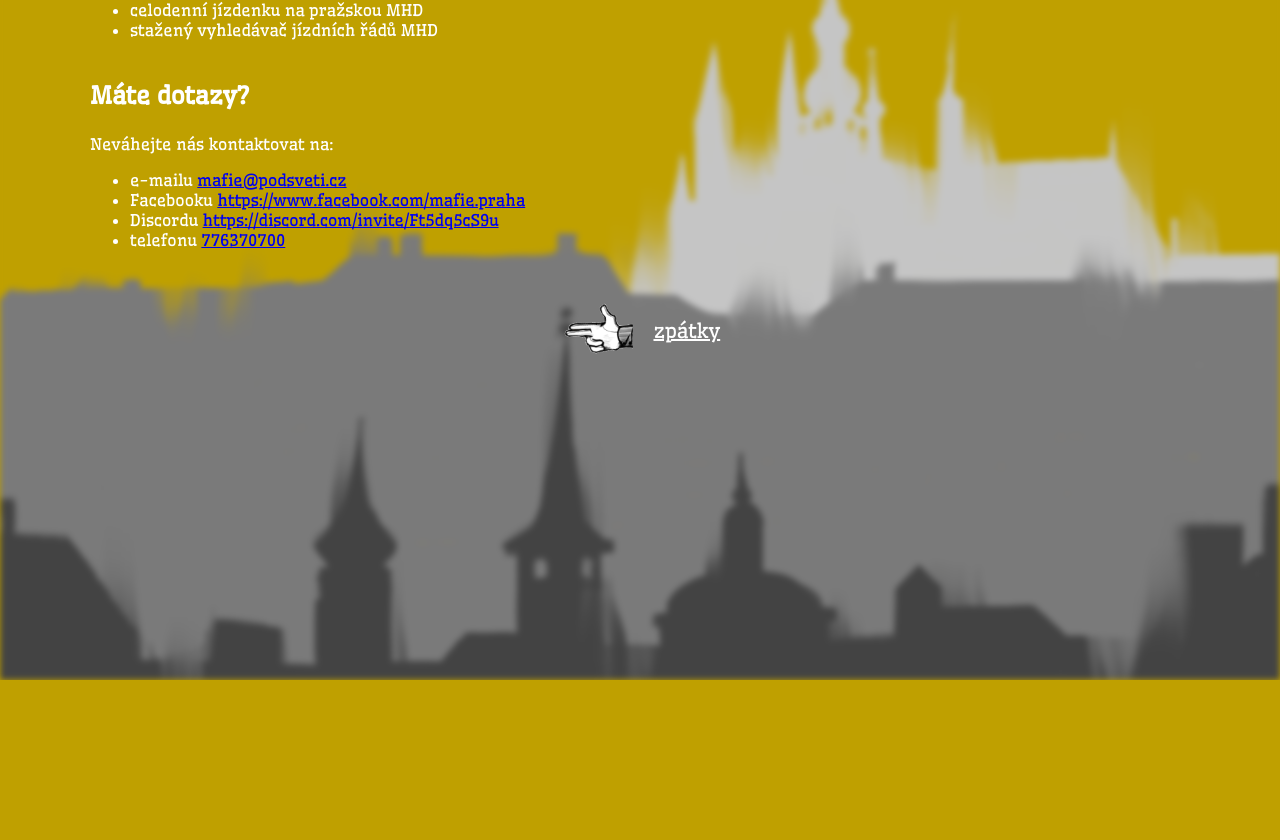
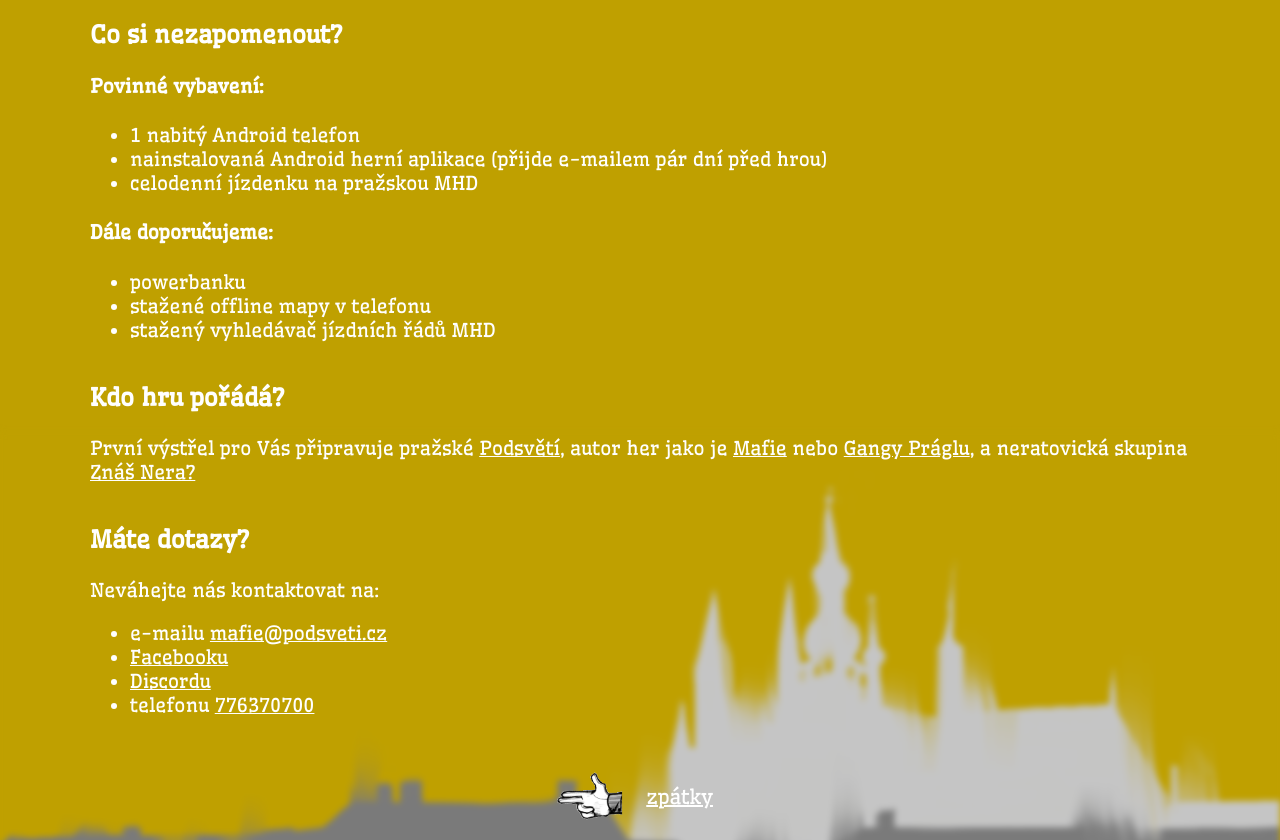
Before and after one commit to panda098/prvni-vystrel, a React (Create React App) app: page /pravidla in a window 1280 px wide. Shown: the part 1960-2800 px from the top of the page. Before the commit the page ends 2640 px from the top, so only its background shows below. Built offline with nearby package versions, Linux system fonts and the light colour scheme.

Commit message:
add links to rules

```diff
--- /dev/null
+++ b/src/Link.js
@@ -0,0 +1,13 @@
+export default function Link({ text, url }) {
+  return (
+    <a
+      style={{ color: "white" }}
+      href={url}
+      target="_blank"
+      without
+      rel="noreferrer"
+    >
+      {text}
+    </a>
+  );
+}
--- a/src/Rules.js
+++ b/src/Rules.js
@@ -1,4 +1,5 @@
 import leftHandIcon from "./images/hand_left_transparent.png";
+import Link from "./Link";
 
 export default function Rules() {
   return (
@@ -40,9 +41,9 @@ export default function Rules() {
 
         <h3>Pro koho hra je?</h3>
         <p>
-          Akce se mohou účastnit jednotlivci, nebo týmy o 2 až 5 hráčích.
-          (Doporučujeme absolvovat trasu ve více lidech, ale pokud jsi vlk
-          samotář, můžeš jít i sám.)
+          Hru doporučujeme absolvovat v týmu o 2 až 5 členech, ale pokud jsi vlk
+          samotář, můžeš jít i sám. Pokud tě trápí nedostatek kompliců, kteří by
+          s Tebou šli, uveď to v registraci a my už se o vše postaráme.
         </p>
 
         <h3>Jaký je princip hry?</h3>
@@ -91,7 +92,10 @@ export default function Rules() {
         <p>
           Registrace právě běží a poběží do čtvrtka 19. 10. 2023 do 23 hodin a
           59 minut. Případné změny v registraci prosím pište na e-mail{" "}
-          <a href="mailto:mafie@podsveti.cz?subject=První výstřel">
+          <a
+            className="link"
+            href="mailto:mafie@podsveti.cz?subject=První výstřel"
+          >
             mafie@podsveti.cz
           </a>
           . Počet týmů je omezen, tak s registrací neotálejte!
@@ -119,55 +123,79 @@ export default function Rules() {
             nainstalovaná Android herní aplikace (přijde e-mailem pár dní před
             hrou)
           </li>
+          <li>celodenní jízdenku na pražskou MHD</li>
         </ul>
         <h4>Dále doporučujeme:</h4>
         <ul>
           <li>powerbanku</li>
           <li>stažené offline mapy v telefonu</li>
-          <li>celodenní jízdenku na pražskou MHD</li>
           <li>stažený vyhledávač jízdních řádů MHD</li>
         </ul>
+
+        <h3>Kdo hru pořádá?</h3>
+        <p>
+          První výstřel pro Vás připravuje pražské{" "}
+          <Link
+            text={"Podsvětí"}
+            url={"https://www.facebook.com/mafie.praha"}
+          />
+          , autor her jako je{" "}
+          <Link text={"Mafie"} url={"https://mafie.podsveti.cz/"} /> nebo{" "}
+          <Link text={"Gangy Práglu"} url={"http://gangy2016.podsveti.cz/"} />,
+          a neratovická skupina{" "}
+          <Link text="Znáš Nera?" url="https://znasnera.webnode.cz/" />
+        </p>
 
         <h3>Máte dotazy?</h3>
         <p>Neváhejte nás kontaktovat na:</p>
         <ul style={{ marginBottom: 50 }}>
           <li>
             e-mailu{" "}
-            <a href="mailto:mafie@podsveti.cz?subject=První výstřel">
+            <a
+              className="link"
+              href="mailto:mafie@podsveti.cz?subject=První výstřel"
+            >
               mafie@podsveti.cz
             </a>
           </li>
           <li>
-            Facebooku{" "}
-            <a
-              target="_blank"
-              without
-              rel="noreferrer"
-              href="https://www.facebook.com/mafie.praha"
-            >
-              https://www.facebook.com/mafie.praha
-            </a>
+            <Link
+              text={"Facebooku"}
+              url={"https://www.facebook.com/mafie.praha"}
+            />
           </li>
           <li>
-            Discordu{" "}
-            <a
-              target="_blank"
-              without
-              rel="noreferrer"
-              href="https://discord.com/invite/Ft5dq5cS9u"
-            >
-              https://discord.com/invite/Ft5dq5cS9u
-            </a>
+            <Link
+              text={"Discordu"}
+              url={"https://discord.com/invite/Ft5dq5cS9u"}
+            />
           </li>
           <li>
-            telefonu <a href="tel:776370700">776370700</a>
+            telefonu{" "}
+            <a className="link" href="tel:776370700">
+              776370700
+            </a>
           </li>
         </ul>
 
-        <a className="link link--hand" href="/">
-          <img className="hand" src={leftHandIcon} alt="zpět na homepage" />
-          zpátky
-        </a>
+        <div>
+          <a className="link link--with-icon" href="/">
+            <img
+              className="link__icon"
+              src={leftHandIcon}
+              alt="zpět na homepage"
+            />
+            <span className="link__text">zpátky</span>
+          </a>
+          <a className="link link--with-icon" href="/registrace">
+            <span className="link__text">Registrace</span>
+            <img
+              className="link__icon rotateY-180"
+              src={leftHandIcon}
+              alt="přejít na registraci"
+            />
+          </a>
+        </div>
       </div>
       <div className="page-footer"></div>
     </div>
--- a/src/scss/index.scss
+++ b/src/scss/index.scss
@@ -1,38 +1,44 @@
-@import './variables.scss';
-@import './breakpoints.scss';
-@import './button.scss';
+@import "./variables.scss";
+@import "./breakpoints.scss";
+@import "./button.scss";
+@import "./link.scss";
 
 /* wellfleet-regular - latin_latin-ext */
 @font-face {
   font-display: swap; /* Check https://developer.mozilla.org/en-US/docs/Web/CSS/@font-face/font-display for other options. */
-  font-family: 'Wellfleet';
+  font-family: "Wellfleet";
   font-style: normal;
   font-weight: 400;
-  src: url('../fonts/wellfleet-v22-latin_latin-ext-regular.woff2') format('woff2'); /* Chrome 36+, Opera 23+, Firefox 39+, Safari 12+, iOS 10+ */
+  src: url("../fonts/wellfleet-v22-latin_latin-ext-regular.woff2")
+    format("woff2"); /* Chrome 36+, Opera 23+, Firefox 39+, Safari 12+, iOS 10+ */
 }
 
-
 body {
+  font-size: 17px;
   margin: 0;
-  font-family: 'Wellfleet';
+  font-family: "Wellfleet";
   -webkit-font-smoothing: antialiased;
   -moz-osx-font-smoothing: grayscale;
 
   background: $color-primary;
   color: $font-color;
   position: relative;
+
+  @include lg {
+    font-size: 19px;
+  }
 }
 
 .container {
   padding: 0 15px;
   padding-bottom: 20px;
   @include sm {
-      padding: 0 20px;
+    padding: 0 20px;
   }
   @include lg {
-      margin-left: auto;
-      margin-right: auto;
-      max-width: 1100px;
+    margin-left: auto;
+    margin-right: auto;
+    max-width: 1100px;
   }
 }
 
@@ -79,25 +85,12 @@ a {
   text-align: center;
 }
 
-.link {
-  color: $font-color;
-  margin-bottom: 20px;
-
-  &--hand {
-    display: flex;
-    align-items: center;
-    justify-content: center;
-    font-size: 20px;
-  }
-}
-
-.hand {
-  height: 60px;
-  margin-right: 20px;
-}
-
 #pravidla {
   @include lg {
     padding-bottom: 300px;
   }
 }
+
+.rotateY-180 {
+  transform: rotateY(180deg);
+}
--- /dev/null
+++ b/src/scss/link.scss
@@ -0,0 +1,20 @@
+.link {
+  color: $font-color;
+  margin-bottom: 20px;
+
+  &--with-icon {
+    display: flex;
+    align-items: center;
+    justify-content: center;
+    font-size: 20px;
+    line-height: 20px;
+  }
+
+  &__text {
+    padding: 15px;
+  }
+
+  &__icon {
+    height: 60px;
+  }
+}
```
Also changed, not shown: src/images/hand_left_transparent.png.
